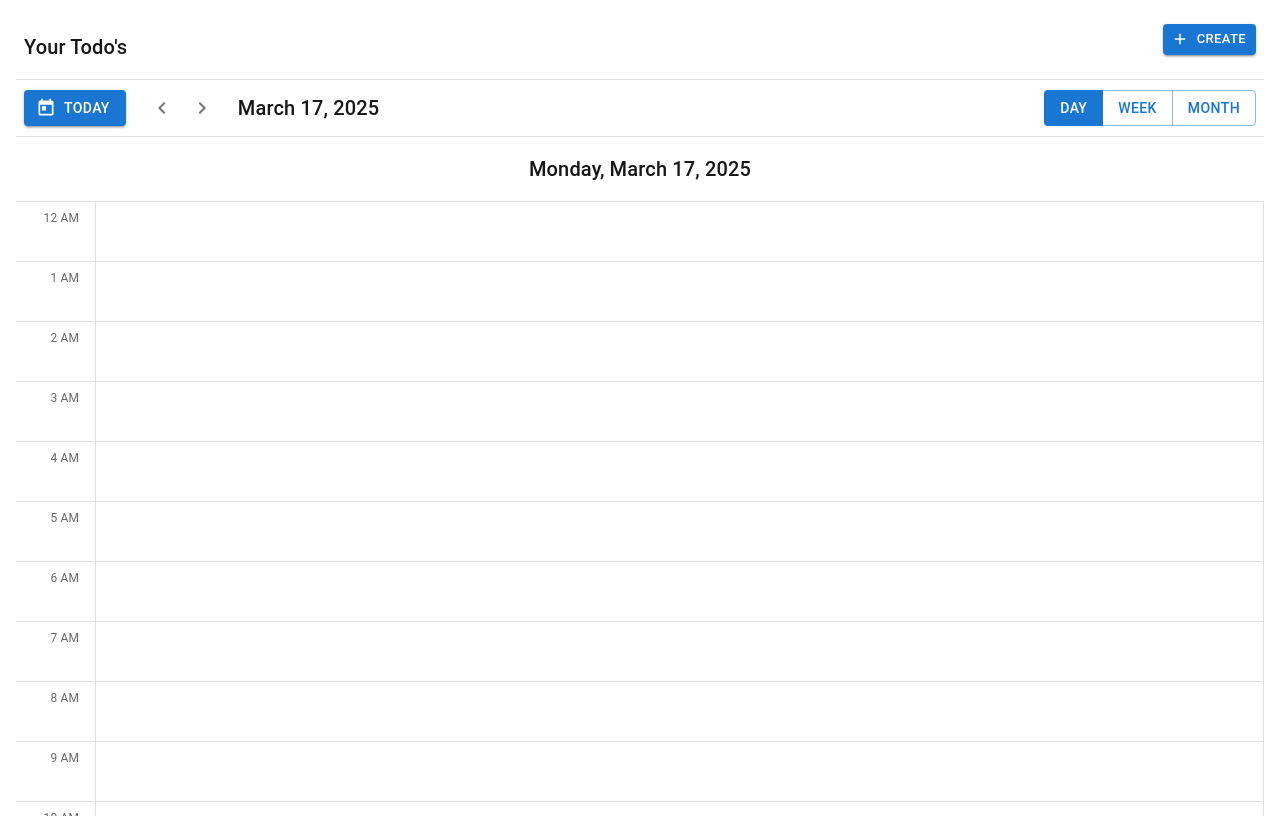
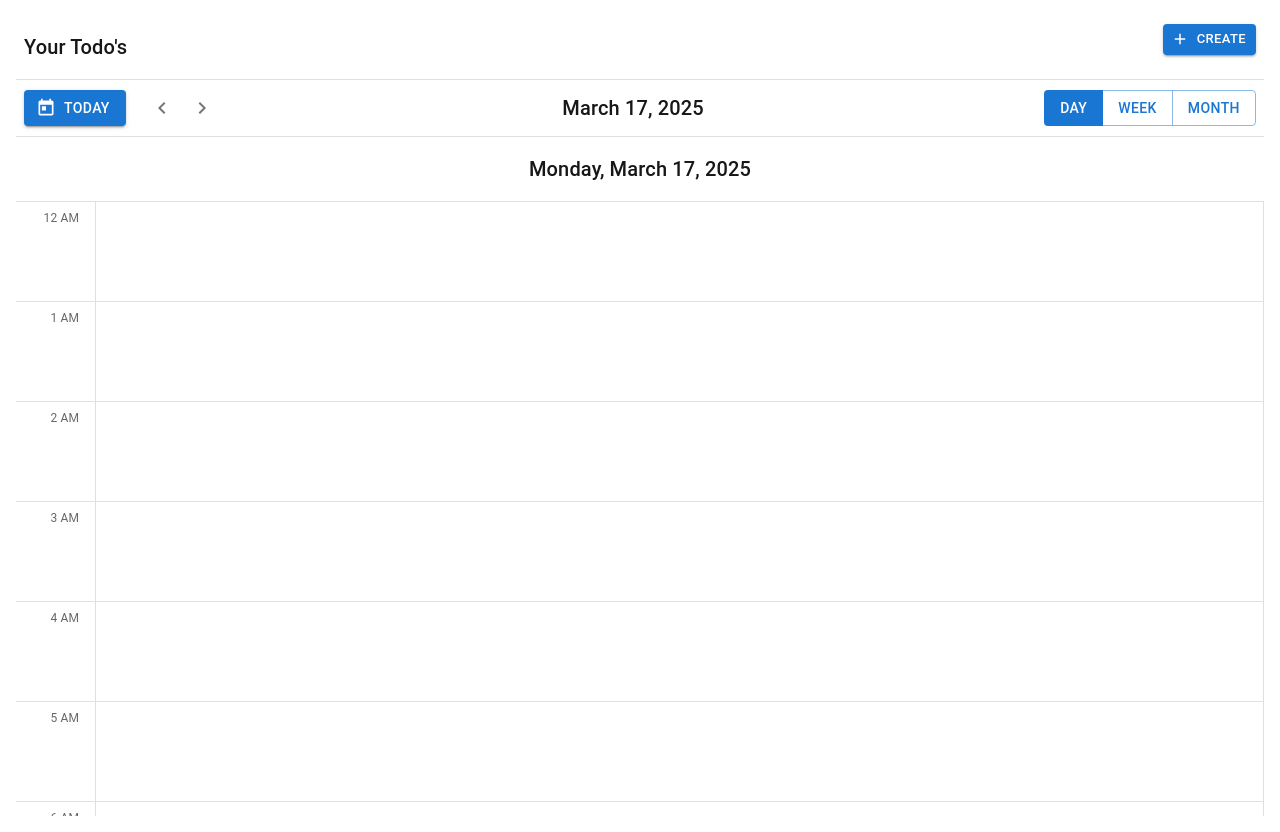
Before and after one commit to santhosh-ovd/calendar-app, a Next.js app: page /calendar in a window 1280 px wide. Both pictures are taken after a click on the button "DAY". Built offline with nearby package versions, Linux system fonts and the light colour scheme.

Commit message:
UI changes done

```diff
--- a/src/components/calendar/DayView.tsx
+++ b/src/components/calendar/DayView.tsx
@@ -46,28 +46,6 @@ const DayView: React.FC<DayViewProps> = ({ currentDate, events }) => {
     return format(eventDate, "yyyy-MM-dd") === format(currentDate, "yyyy-MM-dd");
   });
 
-  const calculateEventPosition = (event: CalendarEvent) => {
-    const startTime = parseISO(event.start);
-    const endTime = parseISO(event.end);
-
-    const startHour = startTime.getHours();
-    const startMinute = startTime.getMinutes();
-
-    // Calculate duration in minutes, but limit it to the same day
-    const endHour = endTime.getHours();
-    const endMinute = endTime.getMinutes();
-    const durationMinutes = Math.min(
-      (endHour - startHour) * 60 + (endMinute - startMinute),
-      // Limit max duration to end of day
-      (24 - startHour) * 60 - startMinute
-    );
-
-    return {
-      top: `${startHour * 60 + startMinute}px`,
-      height: `${Math.max(durationMinutes, 30)}px`, // Minimum height of 30px
-    };
-  };
-
   // Group events by time slot
   const getEventsForTimeSlot = (eventTime: Date) => {
     return todayEvents.filter((event) => {
@@ -101,7 +79,7 @@ const DayView: React.FC<DayViewProps> = ({ currentDate, events }) => {
       {/* Body of the events */}
       <TimeGridContainer>
         <TwentyFourHourColumn timeSlots={timeSlots} />
-        <EventCell timeSlots={timeSlots} getEventsForTimeSlot={getEventsForTimeSlot} calculateEventPosition={calculateEventPosition} handleMultipleEventsClick={handleMultipleEventsClick} />
+        <EventCell timeSlots={timeSlots} getEventsForTimeSlot={getEventsForTimeSlot} handleMultipleEventsClick={handleMultipleEventsClick} />
       </TimeGridContainer>
       {/* Dialog for multiple events */}
       <EventListDialog selectedEvents={selectedEvents} setSelectedEvents={setSelectedEvents} handleEventClick={handleEventClick} />
--- a/src/components/calendar/Header.tsx
+++ b/src/components/calendar/Header.tsx
@@ -101,7 +101,9 @@ const CalendarHeader: React.FC<HeaderProps> = ({ currentDate, view, onViewChange
               <ChevronRight />
             </IconButton>
           </ButtonGroup>
+        </Box>
 
+        <Box sx={{ ml: "auto" }}>
           <Typography variant="h6">{getHeaderTitle()}</Typography>
         </Box>
 
--- a/src/components/calendar/MonthView.tsx
+++ b/src/components/calendar/MonthView.tsx
@@ -1,9 +1,10 @@
 import React, { useState } from "react";
-import { Box, Typography, styled, Chip } from "@mui/material";
+import { Box, Typography, styled } from "@mui/material";
 import { format, startOfMonth, isSameMonth, parseISO, isSameDay, startOfWeek, addDays } from "date-fns";
 import { CalendarEvent, EventGroup } from "./types";
 import EventListDialog from "./common/EventListDialog";
 import EventDetailDialog from "./common/EventDetailDialog";
+import { CountBadge } from "../ui/CountBadge";
 
 const MonthViewContainer = styled(Box)(({ theme }) => ({
   flex: 1,
@@ -34,30 +35,6 @@ const DayCell = styled(Box)(({ theme }) => ({
   padding: theme.spacing(1),
   position: "relative",
   overflow: "hidden",
-}));
-
-const EventBlock = styled(Box)(({ theme }) => ({
-  backgroundColor: theme.palette.primary.main,
-  color: theme.palette.primary.contrastText,
-  borderRadius: theme.shape.borderRadius,
-  padding: theme.spacing(0.5, 1),
-  marginBottom: theme.spacing(0.5),
-  fontSize: "0.75rem",
-  cursor: "pointer",
-  overflow: "hidden",
-  whiteSpace: "nowrap",
-  textOverflow: "ellipsis",
-  "&:hover": {
-    filter: "brightness(0.95)",
-  },
-}));
-
-const CountBadge = styled(Chip)(({ theme }) => ({
-  backgroundColor: "#FFD700",
-  color: theme.palette.common.black,
-  height: 20,
-  minWidth: 20,
-  marginLeft: theme.spacing(1),
 }));
 
 interface MonthViewProps {
@@ -109,12 +86,17 @@ const MonthView: React.FC<MonthViewProps> = ({ currentDate, events }) => {
   };
 
   const handleMultipleEventsClick = (events: CalendarEvent[], date: Date) => {
+    console.log(events, "events");
     if (events.length > 1) {
       setSelectedEvents({ time: format(date, "MMMM d, yyyy"), events });
     } else if (events.length === 1) {
       handleEventClick(events[0]);
     }
   };
+
+  const style = { overflow: "hidden", textOverflow: "ellipsis", whiteSpace: "nowrap" };
+  const positionStyle = { position: "absolute", height: "70px", boxShadow: "0 2px 4px rgba(0, 0, 0, 0.1)", borderRadius: "10px", margin: "0 5px" };
+  const boxStyle = { display: "flex", flexDirection: "column", justifyContent: "center", gap: 0.25 };
 
   return (
     <MonthViewContainer>
@@ -130,61 +112,34 @@ const MonthView: React.FC<MonthViewProps> = ({ currentDate, events }) => {
         {calendarDays.map((day) => {
           const eventGroups = getEventsGroupedByTime(day);
           const isCurrentMonth = isSameMonth(day, currentDate);
-          console.log(eventGroups,'eeeeee');
 
           return (
             <DayCell key={day.toString()} sx={{ bgcolor: isCurrentMonth ? "background.paper" : "action.hover" }}>
-              <Typography variant="body2" sx={{ color: isCurrentMonth ? "text.primary" : "text.secondary", mb: 1 }} >
+              <Typography variant="body2" sx={{ color: isCurrentMonth ? "text.primary" : "text.secondary", mb: 1 }}>
                 {format(day, "d")}
               </Typography>
 
-              {eventGroups.slice(0, 3).map((group) => (
-                <EventBlock key={group.time} onClick={() => handleMultipleEventsClick(group.events, day)} sx={{ position: "relative" }}>
-                  <Box sx={{ display: "flex", alignItems: "center", gap: 1 }}>
-                    <Typography variant="caption" sx={{ fontWeight: "bold" }}>
-                      {format(parseISO(group.events[0].start), "h:mm a")}
-                    </Typography>
-                    <Typography
-                      variant="caption"
-                      sx={{
-                        flex: 1,
-                        overflow: "hidden",
-                        textOverflow: "ellipsis",
-                      }}
-                    >
-                      {group.events[0].job_id.jobRequest_Title}
-                    </Typography>
-                    {group.count > 1 && (
-                      <CountBadge
-                        label={group.count}
-                        size="small"
-                        sx={{
-                          position: "absolute",
-                          top: 2,
-                          right: 2,
-                          height: 16,
-                          minWidth: 16,
-                          fontSize: "0.65rem",
-                        }}
-                      />
-                    )}
-                  </Box>
-                </EventBlock>
-              ))}
-
-              {eventGroups.length > 3 && (
-                <Box sx={{ textAlign: "right", mt: 0.5 }}>
-                  <CountBadge
-                    label={`+${eventGroups.length - 3} more`}
-                    size="small"
-                    onClick={() =>
-                      handleMultipleEventsClick(
-                        eventGroups.slice(3).flatMap((g) => g.events),
-                        day
-                      )
-                    }
-                  />
+              {eventGroups?.map((item: any) => {
+                const event = item?.events[0]??{};
+                return(
+                <Box key={event.time} >
+                  {event && <Box sx={{ display: "flex", ...positionStyle, width: "100%", left: 0 }} onClick={() => handleMultipleEventsClick(item?.events, day)}>
+                    <Box sx={{ backgroundColor: "primary.main", width: "5%" }}></Box>
+                    <Box sx={{ ...boxStyle, width: "95%", padding: "4px" }}>
+                      {event.count > 1 && <CountBadge label={event.count} size="small" />}
+                      <Typography variant="caption" fontWeight="bold" sx={style}>
+                        {event?.job_id?.jobRequest_Title ?? "-"}
+                      </Typography>
+                      <Typography variant="caption" color="inherit" sx={style}>
+                        {`Interviewer: ${event?.user_det?.handled_by?.firstName ?? "-"}`}
+                      </Typography>
+                      <Typography variant="caption" sx={style}>
+                        {format(parseISO(event?.start), "h:mm a")} - {format(parseISO(event?.end), "h:mm a")}
+                      </Typography>
+                    </Box>
+                  </Box>}
                 </Box>
+              )}
               )}
             </DayCell>
           );
@@ -192,7 +147,6 @@ const MonthView: React.FC<MonthViewProps> = ({ currentDate, events }) => {
       </MonthGrid>
 
       <EventListDialog selectedEvents={selectedEvents} setSelectedEvents={setSelectedEvents} handleEventClick={handleEventClick} />
-
       <EventDetailDialog selectedEvent={selectedEvent} setSelectedEvent={setSelectedEvent} />
     </MonthViewContainer>
   );
--- a/src/components/calendar/WeekView.tsx
+++ b/src/components/calendar/WeekView.tsx
@@ -5,6 +5,8 @@ import { CalendarEvent, EventGroup } from "./types";
 import EventListDialog from "./common/EventListDialog";
 import EventDetailDialog from "./common/EventDetailDialog";
 import TwentyFourHourColumn from "./common/TwentyFourHourColumn";
+import { TimeSlot } from "../ui/TimeSlot";
+import { CountBadge } from "../ui/CountBadge";
 
 const WeekViewContainer = styled(Box)(({ theme }) => ({
   flex: 1,
@@ -36,15 +38,15 @@ const DayColumn = styled(Box)(({ theme }) => ({
   minWidth: 120,
 }));
 
-const TimeSlot = styled(Box)(({ theme }) => ({
-  height: 60,
-  borderBottom: `1px solid ${theme.palette.divider}`,
-  position: "relative",
-  display: "flex",
-  alignItems: "start",
-  justifyContent: "flex-end",
-  paddingTop: theme.spacing(1),
-}));
+// const TimeSlot = styled(Box)(({ theme }) => ({
+//   height: 100,
+//   borderBottom: `1px solid ${theme.palette.divider}`,
+//   position: "relative",
+//   display: "flex",
+//   alignItems: "start",
+//   justifyContent: "flex-end",
+//   paddingTop: theme.spacing(1),
+// }));
 
 const EventCard = styled(Box)(({ theme }) => ({
   backgroundColor: theme.palette.primary.main,
@@ -56,17 +58,6 @@ const EventCard = styled(Box)(({ theme }) => ({
   "&:hover": {
     filter: "brightness(0.95)",
   },
-}));
-
-const CountBadge = styled(Chip)(({ theme }) => ({
-  backgroundColor: "#FFD700",
-  color: theme.palette.common.black,
-  position: "absolute",
-  top: theme.spacing(0.5),
-  right: theme.spacing(0.5),
-  height: 20,
-  minWidth: 20,
-  borderRadius: "50%",
 }));
 
 interface WeekViewProps {
@@ -134,7 +125,7 @@ const WeekView: React.FC<WeekViewProps> = ({ currentDate, events }) => {
       <WeekDaysHeader>
         <Box /> {/* Empty cell for time column */}
         {weekDays.map((day) => (
-          <Box key={day.toString()} sx={{ p: 1, textAlign: "center",borderRight: "1px solid",borderColor: "divider",}}>
+          <Box key={day.toString()} sx={{ p: 1, textAlign: "center", borderRight: "1px solid", borderColor: "divider" }}>
             <Typography variant="caption" display="block">
               {format(day, "EEE")}
             </Typography>
@@ -146,7 +137,7 @@ const WeekView: React.FC<WeekViewProps> = ({ currentDate, events }) => {
       {/* Body of the events */}
       <TimeGridContainer>
         <TwentyFourHourColumn timeSlots={timeSlots} />
-        <EventCell weekDays={weekDays} timeSlots={timeSlots} getEventsForTimeSlot={getEventsForTimeSlot} handleMultipleEventsClick={handleMultipleEventsClick} />
+        <Events weekDays={weekDays} timeSlots={timeSlots} getEventsForTimeSlot={getEventsForTimeSlot} handleMultipleEventsClick={handleMultipleEventsClick} />
       </TimeGridContainer>
       <EventListDialog selectedEvents={selectedEvents} setSelectedEvents={setSelectedEvents} handleEventClick={handleEventClick} />
       <EventDetailDialog selectedEvent={selectedEvent} setSelectedEvent={setSelectedEvent} />
@@ -156,29 +147,38 @@ const WeekView: React.FC<WeekViewProps> = ({ currentDate, events }) => {
 
 export default WeekView;
 
-const EventCell = (props: any) => {
+const Events = (props: any) => {
   const { weekDays, timeSlots, getEventsForTimeSlot, handleMultipleEventsClick } = props;
+  const style = { overflow: "hidden", textOverflow: "ellipsis", whiteSpace: "nowrap" };
+  const positionStyle = { position: "absolute", height: "58px", boxShadow: "0 2px 4px rgba(0, 0, 0, 0.1)", borderRadius: "5px", margin: "0 5px" };
+  const boxStyle = { display: "flex", flexDirection: "column", justifyContent: "center", gap: 0.25 };
+
   return (
     <>
       {weekDays.map((day: any) => (
         <DayColumn key={day.toString()}>
           {timeSlots.map((time: any) => {
+
             const eventGroup = getEventsForTimeSlot(day, time);
+            const event = eventGroup?.events[0];
+
             return (
               <TimeSlot key={time.toString()}>
-                {eventGroup && (
-                  <EventCard onClick={() => handleMultipleEventsClick(eventGroup.events)}>
-                    <Box sx={{ display: "flex", justifyContent: "space-between", alignItems: "start" }}>
-                      <Typography variant="caption" fontWeight="bold">
-                        {eventGroup.events[0].job_id.jobRequest_Title}
+                  {eventGroup && <Box sx={{ display: "flex", width: "95%",...positionStyle,left: "0px",right: "0px"}} onClick={() => handleMultipleEventsClick(eventGroup.events)}>
+                    <Box sx={{ backgroundColor: "primary.main", width: "5%" }}></Box>
+                    <Box sx={{ ...boxStyle, width: "95%", padding: "4px" }}>
+                      {eventGroup?.count > 1 && <CountBadge label={eventGroup.count} size="small" />}
+                      <Typography variant="caption" fontWeight="bold" sx={style}>
+                        {event?.job_id?.jobRequest_Title ?? "-"}
                       </Typography>
-                      {eventGroup.count > 1 && <CountBadge label={eventGroup.count} />}
+                      <Typography variant="caption" color="inherit" sx={style}>
+                        {`Interviewer: ${event?.user_det?.handled_by?.firstName ?? "-"}`}
+                      </Typography>
+                      <Typography variant="caption" sx={style}>
+                        {format(parseISO(event?.start), "h:mm a")} - {format(parseISO(event?.end), "h:mm a")}
+                      </Typography>
                     </Box>
-                    <Typography variant="caption" display="block" sx={{ mt: 0.5 }}>
-                      {eventGroup.events[0].summary}
-                    </Typography>
-                  </EventCard>
-                )}
+                  </Box>}
               </TimeSlot>
             );
           })}
--- a/src/components/calendar/common/EventCell.tsx
+++ b/src/components/calendar/common/EventCell.tsx
@@ -1,3 +1,5 @@
+import { CountBadge } from "@/components/ui/CountBadge";
+import { TimeSlot } from "@/components/ui/TimeSlot";
 import { Box, styled, Typography, Chip } from "@mui/material";
 import { format, parseISO } from "date-fns";
 
@@ -6,115 +8,38 @@ const EventsColumn = styled(Box)(({ theme }) => ({
   borderRight: `1px solid ${theme.palette.divider}`,
 }));
 
-const TimeSlot = styled(Box)(({ theme }) => ({
-  height: 60,
-  borderBottom: `1px solid ${theme.palette.divider}`,
-  position: "relative",
-  display: "flex",
-  alignItems: "start",
-  justifyContent: "flex-end",
-  paddingTop: theme.spacing(1),
-}));
+const EventCell = (props: any) => {
+  const { timeSlots, getEventsForTimeSlot, handleMultipleEventsClick } = props;
+  const style = { overflow: "hidden", textOverflow: "ellipsis", whiteSpace: "nowrap" };
+  const positionStyle = {position: "absolute",height: "70px",boxShadow: "0 2px 4px rgba(0, 0, 0, 0.1)",borderRadius: "10px",margin: "0 5px"};
+  const boxStyle = { display: "flex", flexDirection: "column",justifyContent: "center", gap: 0.25 };
 
-const EventBlock = styled(Box)(({ theme }) => ({
-  position: "absolute",
-  padding: theme.spacing(0.5, 1),
-  borderRadius: theme.shape.borderRadius,
-  overflow: "hidden",
-  cursor: "pointer",
-  width: "calc(100% - 24px)",
-  left: 12,
-  fontSize: "0.75rem",
-  boxShadow: theme.shadows[1],
-  minHeight: "30px",
-  maxHeight: "calc(100% - 2px)",
-  "&:hover": {
-    filter: "brightness(0.95)",
-    boxShadow: theme.shadows[2],
-  },
-}));
-
-const CountBadge = styled(Chip)(({ theme }) => ({
-  backgroundColor: "#FFD700",
-  color: theme.palette.common.black,
-  position: "absolute",
-  top: theme.spacing(0.5),
-  right: theme.spacing(0.5),
-  height: 20,
-  minWidth: 20,
-  borderRadius: "50%",
-}));
-
-const EventCell = (props: any) => {
-  const { timeSlots, getEventsForTimeSlot, calculateEventPosition, handleMultipleEventsClick } = props;
   return (
     <EventsColumn>
-      {/* Time grid lines */}
-      {timeSlots.map((time: any) => (
-        <TimeSlot key={time.toString()} />
-      ))}
-
       {/* Events */}
-      {timeSlots.map((timeSlot: any) => {
+      {timeSlots?.map((timeSlot: any) => {
         const eventsAtTime = getEventsForTimeSlot(timeSlot);
-        if (eventsAtTime.length === 0) return null;
-
         const event = eventsAtTime[0];
-        const { top, height } = calculateEventPosition(event);
-
         return (
-          <EventBlock
-            key={event.id}
-            onClick={() => handleMultipleEventsClick(eventsAtTime)}
-            sx={{
-              backgroundColor: "primary.main",
-              color: "primary.contrastText",
-              top,
-              height,
-              display: "flex",
-              flexDirection: "column",
-              justifyContent: "center",
-              gap: 0.25,
-            }}
-          >
-            {eventsAtTime.length > 1 && <CountBadge label={eventsAtTime.length} size="small" />}
-            <Typography
-              variant="caption"
-              fontWeight="bold"
-              sx={{
-                lineHeight: 1.1,
-                overflow: "hidden",
-                textOverflow: "ellipsis",
-                whiteSpace: "nowrap",
-              }}
-            >
-              {event.job_id.jobRequest_Title}
-            </Typography>
-            <Typography
-              variant="caption"
-              sx={{
-                lineHeight: 1.1,
-                overflow: "hidden",
-                textOverflow: "ellipsis",
-                whiteSpace: "nowrap",
-              }}
-            >
-              {format(parseISO(event.start), "h:mm a")} - {format(parseISO(event.end), "h:mm a")}
-            </Typography>
-            <Typography
-              variant="caption"
-              color="inherit"
-              sx={{
-                opacity: 0.9,
-                lineHeight: 1.1,
-                overflow: "hidden",
-                textOverflow: "ellipsis",
-                whiteSpace: "nowrap",
-              }}
-            >
-              {event.summary}
-            </Typography>
-          </EventBlock>
+          <TimeSlot key={timeSlot.toString()}>
+            {event && (
+              <Box sx={{ display: "flex", ...positionStyle, width: "20%" ,left:0}} onClick={() => handleMultipleEventsClick(eventsAtTime)}>
+                <Box sx={{ backgroundColor: "primary.main", width: "5%" }}></Box>
+                <Box sx={{ ...boxStyle, width: "95%", padding: "4px" }}>
+                  {eventsAtTime.length > 1 && <CountBadge label={eventsAtTime.length} size="small" />}
+                  <Typography variant="caption" fontWeight="bold" sx={style}>
+                    {event?.job_id?.jobRequest_Title ?? "-"}
+                  </Typography>
+                  <Typography variant="caption" color="inherit" sx={style}>
+                    {`Interviewer: ${event?.user_det?.handled_by?.firstName ?? "-"}`}
+                  </Typography>
+                  <Typography variant="caption" sx={style}>
+                    {format(parseISO(event.start), "h:mm a")} - {format(parseISO(event.end), "h:mm a")}
+                  </Typography>
+                </Box>
+              </Box>
+            )}
+          </TimeSlot>
         );
       })}
     </EventsColumn>
--- a/src/components/calendar/common/EventDetailDialog.tsx
+++ b/src/components/calendar/common/EventDetailDialog.tsx
@@ -45,14 +45,12 @@ const EventDetailDialog: React.FC<EventDetailDialogProps> = ({ selectedEvent, se
       <DialogTitle sx={{
         p: 2,
         display: 'flex',
-        justifyContent: 'space-between',
+        justifyContent: 'flex-end',
         alignItems: 'center',
         borderBottom: '1px solid',
         borderColor: 'divider',
       }}>
-        <Typography variant="h6">
-          Interview With: {selectedEvent.user_det.candidate.candidate_firstName}
-        </Typography>
+
         <IconButton
           size="small"
           onClick={() => setSelectedEvent(null)}
@@ -63,7 +61,13 @@ const EventDetailDialog: React.FC<EventDetailDialogProps> = ({ selectedEvent, se
       </DialogTitle>
 
       <DialogContent sx={{ p: 2 }}>
+        <Box sx={{display: 'flex', flexDirection: 'row', justifyContent: 'space-between',alignItems: 'center'}}>
         <Box>
+          <DetailRow>
+        <Typography variant="body2">
+          Interview With: {selectedEvent.user_det.candidate.candidate_firstName}
+        </Typography>
+          </DetailRow>
           <DetailRow>
             <Typography variant="body2">
               Position: {selectedEvent.job_id.jobRequest_Title}
@@ -99,7 +103,7 @@ const EventDetailDialog: React.FC<EventDetailDialogProps> = ({ selectedEvent, se
               startIcon={<VisibilityIcon />}
               endIcon={<FileDownloadIcon />}
               fullWidth
-              variant="contained"
+              variant="outlined"
               disableElevation
             >
               Resume.docx
@@ -109,14 +113,17 @@ const EventDetailDialog: React.FC<EventDetailDialogProps> = ({ selectedEvent, se
               startIcon={<VisibilityIcon />}
               endIcon={<FileDownloadIcon />}
               fullWidth
-              variant="contained"
+              variant="outlined"
               disableElevation
             >
               Aadhardcard
             </FileButton>
           </Box>
-
-          {selectedEvent.link && (
+        </Box>
+          <Box sx={{display: 'flex', flexDirection: 'column', justifyContent: 'center',alignItems: 'center'}}>
+            {/* Image Icon  with google meet icon logo*/}
+            <img src="https://fonts.gstatic.com/s/i/productlogos/meet_2020q4/v1/web-96dp/logo_meet_2020q4_color_2x_web_96dp.png" alt="Google Logo" />
+            {selectedEvent.link && (
             <Box sx={{ mt: 2 }}>
               <Button
                 href={selectedEvent.link}
@@ -136,6 +143,7 @@ const EventDetailDialog: React.FC<EventDetailDialogProps> = ({ selectedEvent, se
               </Button>
             </Box>
           )}
+          </Box>
         </Box>
       </DialogContent>
     </Dialog>
--- a/src/components/calendar/common/TwentyFourHourColumn.tsx
+++ b/src/components/calendar/common/TwentyFourHourColumn.tsx
@@ -10,7 +10,7 @@ const TimeColumn = styled(Box)(({ theme }) => ({
 }));
 
 const TimeSlot = styled(Box)(({ theme }) => ({
-  height: 60,
+  height: 100,
   borderBottom: `1px solid ${theme.palette.divider}`,
   position: "relative",
   display: "flex",
--- /dev/null
+++ b/src/components/ui/CountBadge.tsx
@@ -0,0 +1,13 @@
+import { styled, Chip } from "@mui/material";
+
+export const CountBadge = styled(Chip)(({ theme }) => ({
+    backgroundColor: "#FFD700",
+    color: theme.palette.common.black,
+    position: "absolute",
+    top: theme.spacing(0.3),
+    right: theme.spacing(0.3),
+    height: 20,
+    minWidth: 20,
+    borderRadius: "50%",
+    fontSize: "10px",
+  }));
--- /dev/null
+++ b/src/components/ui/TimeSlot.tsx
@@ -0,0 +1,11 @@
+import { Box, styled } from "@mui/material";
+
+export const TimeSlot = styled(Box)(({ theme }) => ({
+    height: 100,
+    borderBottom: `1px solid ${theme.palette.divider}`,
+    position: "relative",
+    display: "flex",
+    alignItems: "start",
+    justifyContent: "flex-end",
+    paddingTop: theme.spacing(1),
+  }));
```
Also changed, not shown: src/components/calendar/common/EventListDialog.tsx (+6 -5 lines), src/components/calendar/common/EventListView.tsx (+34 -15 lines).
